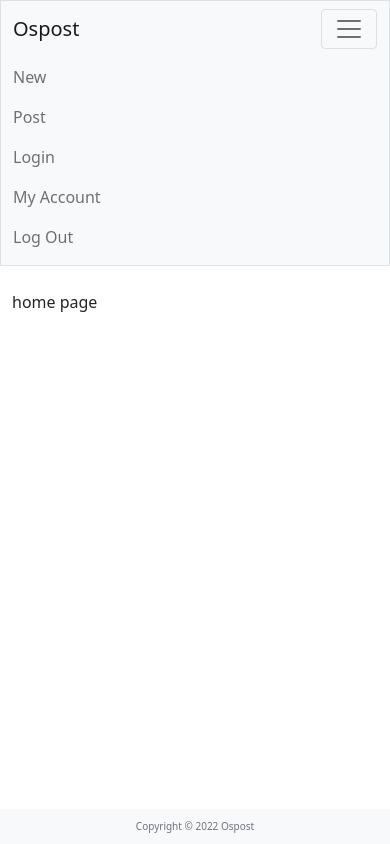
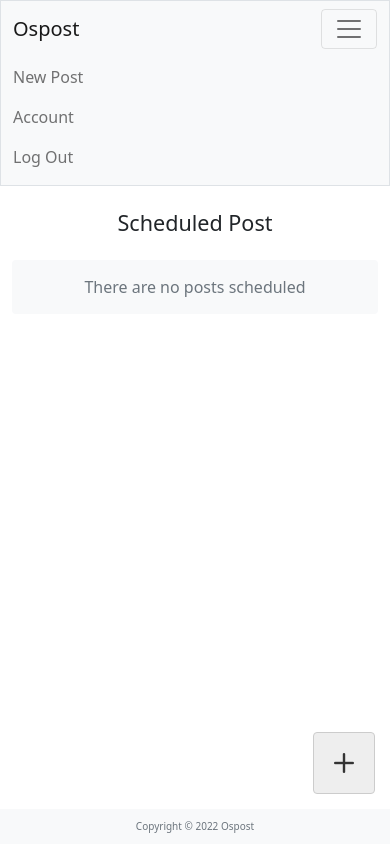
Before and after one commit to aldwinp35/cs50_final_project, a Flask app: page / in a window 390 px wide, after a click that opens the changed part. Run offline with Flask 2, Linux system fonts and the light colour scheme; the visitor is signed in with stand-in values (Sample User, id 1); data that the repository does not hold is empty; some libraries are stand-ins or nearby versions.

Commit message:
some changes

```diff
--- a/app.py
+++ b/app.py
@@ -70,13 +70,6 @@ scheduler.start()
 # ROUTES
 # ------------------------
 
-# Render home page
-@app.route("/", methods=["GET"])
-@login_required
-def index():
-    return render_template("home/index.html")
-
-
 # Render login page (Login with facebook)
 @app.route("/login", methods=["GET", "POST"])
 def login():
@@ -142,11 +135,22 @@ def login():
             return render_template("login/index.html", fb=fb)
 
 
-# Render post page, update posts by changing its order (drag and drop using sortable.js in client side)
-@app.route("/post", methods=["GET", "POST"])
+@app.route("/logout")
+def logout():
+    """Log user out"""
+
+    # Forget any user_id
+    session.clear()
+
+    # Redirect user to login form
+    return redirect("/")
+
+
+# Render home page, update posts by changing its order (drag and drop using sortable.js in client side)
+@app.route("/", methods=["GET", "POST"])
+@login_required
 @csrf.exempt
-@login_required
-def post():
+def index():
 
     if request.method == "POST":
 
@@ -216,7 +220,7 @@ def post():
             p.date = p.date.strftime("%b %d, %I:%M %p")
 
         # Return page
-        return render_template("post/index.html", posts=posts)
+        return render_template("home/index.html", posts=posts)
 
 
 # Render post/add page, add new post
@@ -344,7 +348,7 @@ def edit(post_id):
             scheduler.add_job(publish_post, args=[post.user_id], trigger="date", run_date=date, id=job_id)
 
         flash("Post updated", "info")
-        return redirect("/post")
+        return redirect("/")
 
     else:
         # Get post from database
@@ -388,7 +392,7 @@ def remove(post_id):
     db.session.commit()
 
     flash("Post deleted", "info")
-    return redirect("/post")
+    return redirect("/")
 
 
 # Publish post
@@ -415,13 +419,14 @@ def publish(post_id):
 
 @app.route("/account", methods=["GET", "POST"])
 @login_required
+@csrf.exempt
 def account():
 
     if request.method == "POST":
+        user_id = session.get("user_id")
 
         # Update user email
         if request.form.get("email"):
-
             # Validate email
             valid_email = re.search("[a-z\d]+\@[a-z\d]+\.com", request.form.get("email"))
             if not valid_email:
@@ -429,15 +434,22 @@ def account():
 
             # Update user email
             email = valid_email.group()
-            user = User.query.filter(User.id == session.get("user_id")).first()
-            user.email = email
+            user = User.query.filter(User.id == user_id).first()
+            user.email = email.lower()
             db.session.commit()
 
         # Update user name
         if request.form.get("name"):
             name = request.form.get("name")
-            user = User.query.filter(User.id == session.get("user_id")).first()
-            user.name = name
+            user = User.query.filter(User.id == user_id).first()
+            user.name = name.lower()
+            db.session.commit()
+
+        # Update username
+        if request.form.get("username"):
+            username = request.form.get("username")
+            user = User.query.filter(User.id == user_id).first()
+            user.username = username.lower()
             db.session.commit()
 
         # Redirect to account page
@@ -445,8 +457,10 @@ def account():
 
      # GET: Render account page
     else:
-        user = User.query.filter(User.id == session.get("user_id")).first()
-        return render_template("account.html", user=user)
+        user_id = session.get("user_id")
+        user = User.query.filter(User.id == user_id).first()
+        user.name = user.name.title()
+        return render_template("account/index.html", user=user)
 
 
 # Serve image to view (<img src="...")
--- a/helpers.py
+++ b/helpers.py
@@ -11,7 +11,7 @@ from flask import redirect, render_template, session
 ALLOWED_EXTENSIONS = {'jpg', 'jpeg'}
 
 def error_template(title, msg, status_code):
-    error_detail = {"title": title, "msg": msg, "code": status_code}
+    error_detail = {"title": title.title(), "msg": msg.capitalize(), "code": status_code}
     return render_template("error.html", error_detail=error_detail), error_detail["code"]
 
 
--- a/models.py
+++ b/models.py
@@ -6,7 +6,7 @@ db = SQLAlchemy()
 class User(db.Model):
     id = db.Column(db.Integer, primary_key=True, nullable=False, index=True)
     name = db.Column(db.String(80), nullable=True)
-    username = db.Column(db.String(80), unique=True, nullable=True)
+    username = db.Column(db.String(80), nullable=True)
     email = db.Column(db.String(200), unique=True, nullable=True)
     ig_account_id = db.Column(db.String(30), unique=True, nullable=False, index=True)
     access_token = db.Column(db.Text, unique=True, nullable=False)
--- a/static/css/styles.css
+++ b/static/css/styles.css
@@ -204,6 +204,35 @@ body {
     /* justify-content: space-around; */
 }
 
+/* ROUTE: ACCOUNT */
+
+.list-group-item div p {
+    display: inline-block;
+    margin: 0;
+}
+
+.list-group-item div p:first-child {
+    width: 130px;
+    font-weight: 600;
+}
+
+.edit-account-form input {
+    max-width: 170px;
+    width: auto;
+    border: unset;
+}
+
+@media (max-width: 430px)
+{
+    .list-group-item div p:first-child {
+        width: 90px;
+    }
+
+    .edit-account-form input {
+        max-width: 130px;
+    }
+}
+
 /* FOOTER */
 footer {
     z-index: 100;
--- a/static/js/post-page.js
+++ b/static/js/home-page.js
@@ -23,7 +23,7 @@ if (postSection !== null)
                 "end": {"index": newIndex},
             }
             const alert = document.querySelector('.alert');
-            const response = await request('/post', 'POST', data);
+            const response = await request('/', 'POST', data);
             if (!response.ok) console.error('Could not change post date!\n', 'error_datail: ', response.msg);
             if (response.ok)
             {
@@ -33,10 +33,6 @@ if (postSection !== null)
             }
 
             e.item.classList.add('filtered');
-            // Not need to use setTimeout if async/await is been used.
-            // Avoid click event being fired before class filter is applied
-            // setTimeout(() => {
-            // }, 100);
         },
     });
 
@@ -55,7 +51,7 @@ if (postSection !== null)
             if (e.target.classList.contains('filtered'))
             {
                 const postId = e.target.querySelector('#post-id').value;
-                location.href = `${location.href}/edit/${postId}`;
+                location.href = `${location.href}post/edit/${postId}`;
             }
         });
 
--- a/static/js/post-add-page.js
+++ b/static/js/post-add-page.js
@@ -101,8 +101,8 @@ btnSendForm.addEventListener('click', async (e) => {
 
         if (res.ok)
         {
-            // Redirect to post page
-            location.href = location.origin + '/post';
+            // Redirect to home page
+            location.href = location.origin;
         }
         else
         {
--- a/templates/home/index.html
+++ b/templates/home/index.html
@@ -5,13 +5,41 @@ Home
 {% endblock %}
 
 {% block main %}
-<div class="row">
+
+<div class="row mb-5">
     <div class="col-md-12">
-        home page
+
+        <h4 class="text-center mb-4">Scheduled Post</h4>
+
+        <!-- Position fixed -->
+        <a class="add-new-post" href="/post/add">
+            <i class="bi bi-plus"></i>
+        </a>
+
+        {% if posts %}
+            <div id="post-section">
+                {% for post in posts %}
+                    <div class="post-box">
+                        <div class="rounded" style="background-image: url({{url_for('send_file', filename=post['filename'])}})"></div>
+                        <input type="hidden" id="post-id" value="{{ post['id'] }}">
+                        <p class="image-text m-0">{{ post['date'] }}</p>
+                    </div>
+                {% endfor %}
+            </div>
+        {% else %}
+        <div class="d-flex justify-content-center">
+            <div class="rounded text-center no-post-scheduled">There are no posts scheduled</div>
+        </div>
+        {% endif %}
     </div>
 </div>
 
-<script>
+<!-- https://github.com/SortableJS/Sortable v1.15.0 -->
+<script src="https://cdn.jsdelivr.net/npm/sortablejs@1.15.0/Sortable.min.js"></script>
 
-</script>
+<!-- https://github.com/john-doherty/long-press-event -->
+<script src="{{ url_for('static', filename='js/long-press-event.min.js') }}"></script>
+
+<!-- Page scripts -->
+<script src="{{ url_for('static', filename='js/home-page.js') }}"></script>
 {% endblock %}
--- a/templates/layout.html
+++ b/templates/layout.html
@@ -30,12 +30,9 @@
                     <span class="navbar-toggler-icon"></span>
                 </button>
                 <div class="collapse navbar-collapse" id="navbar">
-                    {% if session["user_id"] %}
                     <ul class="navbar-nav me-auto mt-2">
-                        <li class="nav-item"><a class="nav-link" href="/post/add">New</a></li>
-                        <li class="nav-item"><a class="nav-link" href="/post">Post</a></li>
-                        <li class="nav-item"><a class="nav-link" href="/login">Login</a></li>
-                        <li class="nav-item d-md-none"><a class="nav-link" href="/account">My Account</a></li>
+                        <li class="nav-item"><a class="nav-link" href="/post/add">New Post</a></li>
+                        <li class="nav-item d-md-none"><a class="nav-link" href="/account">Account</a></li>
                         <li class="nav-item d-md-none"><a class="nav-link" href="/logout">Log Out</a></li>
                     </ul>
                     <ul class="navbar-nav ms-auto mt-0 mt-md-2">
@@ -48,15 +45,14 @@
                                 <ul class="dropdown-menu end-0" style="left: auto">
                                     <li>
                                         <span class="dropdown-item no-hover">
-                                            <p class="m-0 text-muted" style="font-size: 14px;">USERNAME</p>
-                                            <p class="m-0 fs-6">username here</p>
+                                            <p class="m-0 text-muted" style="font-size: 14px;">INSTAGRAM ID</p>
+                                            <p class="m-0 fs-6"><small>{{ session.get("ig_account_id") }}</small></p>
                                         </span>
                                     </li>
                                     <li>
                                         <hr class="dropdown-divider">
                                     </li>
-                                    <li><a class="dropdown-item" href="/account">My Account</a></li>
-                                    <li><a class="dropdown-item" href="/password">Change Password</a></li>
+                                    <li><a class="dropdown-item" href="/account">Account</a></li>
                                     <li>
                                         <hr class="dropdown-divider">
                                     </li>
@@ -64,22 +60,13 @@
                                 </ul>
                             </div>
                         </li>
-
                     </ul>
-                    {% else %}
-                    <ul class="navbar-nav ms-auto mt-2">
-                        <li class="nav-item"><a class="nav-link" href="/post/add">new</a></li>
-                        <li class="nav-item"><a class="nav-link" href="/post">post</a></li>
-                        <li class="nav-item"><a class="nav-link" href="/register">Register</a></li>
-                        <li class="nav-item"><a class="nav-link" href="/login">Log In</a></li>
-                    </ul>
-                    {% endif %}
                 </div>
             </div>
         </nav>
 
         <main class="container py-4">
-            <!-- Flask flash alert -->
+            <!-- Bootstrap alert for Flask flash messages -->
             {% with messages = get_flashed_messages(with_categories=true) %}
                 {% if messages %}
                     {% for category, message in messages %}
@@ -90,7 +77,7 @@
                 {% endif %}
             {% endwith %}
 
-            <!-- Javascript alert  -->
+            <!-- Bootstrap alert for javascript messages -->
             <div class="d-flex justify-content-center">
                 <div class="alert d-none" role="alert"></div>
             </div>
```
Also changed, not shown: templates/account/index.html (+20 -2 lines), templates/error.html (+7 -2 lines), templates/post/index.html (deleted, +0 -45 lines), templates/privacy_policy.html (+4 -3 lines).
